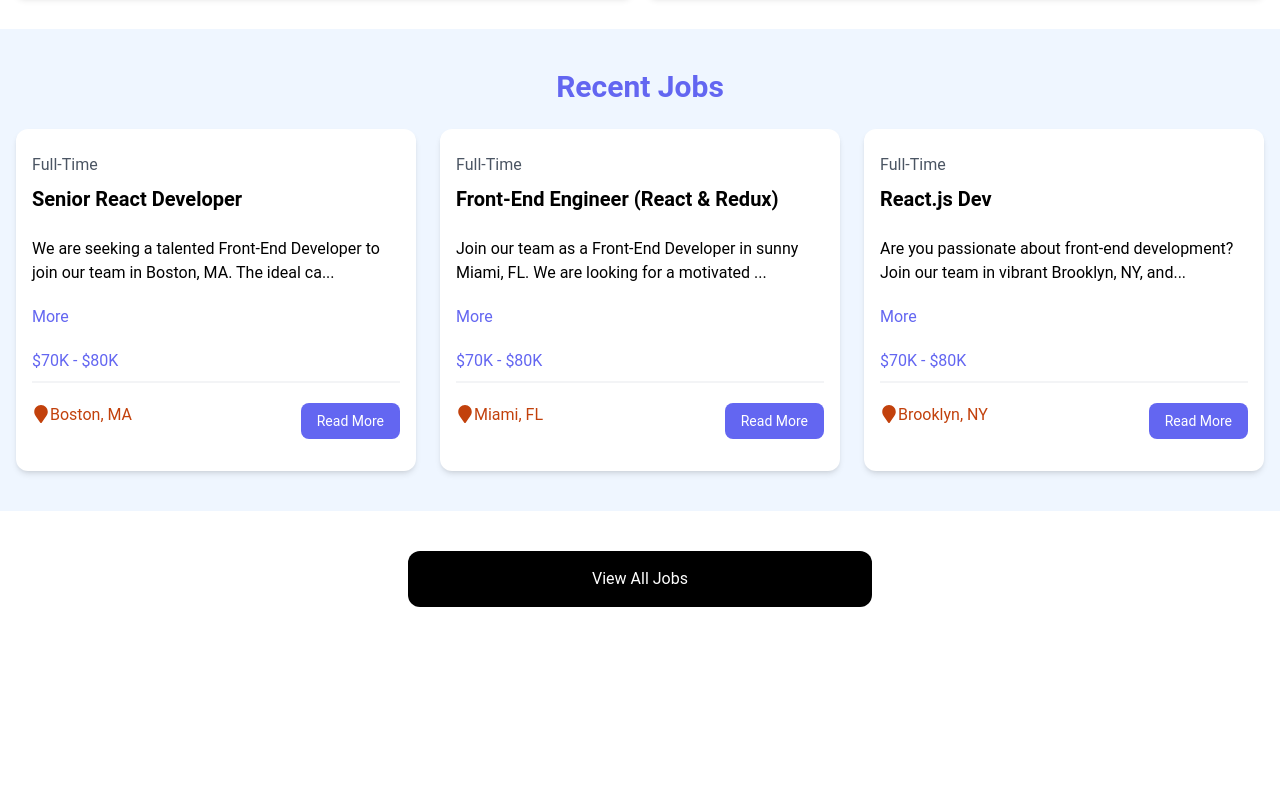
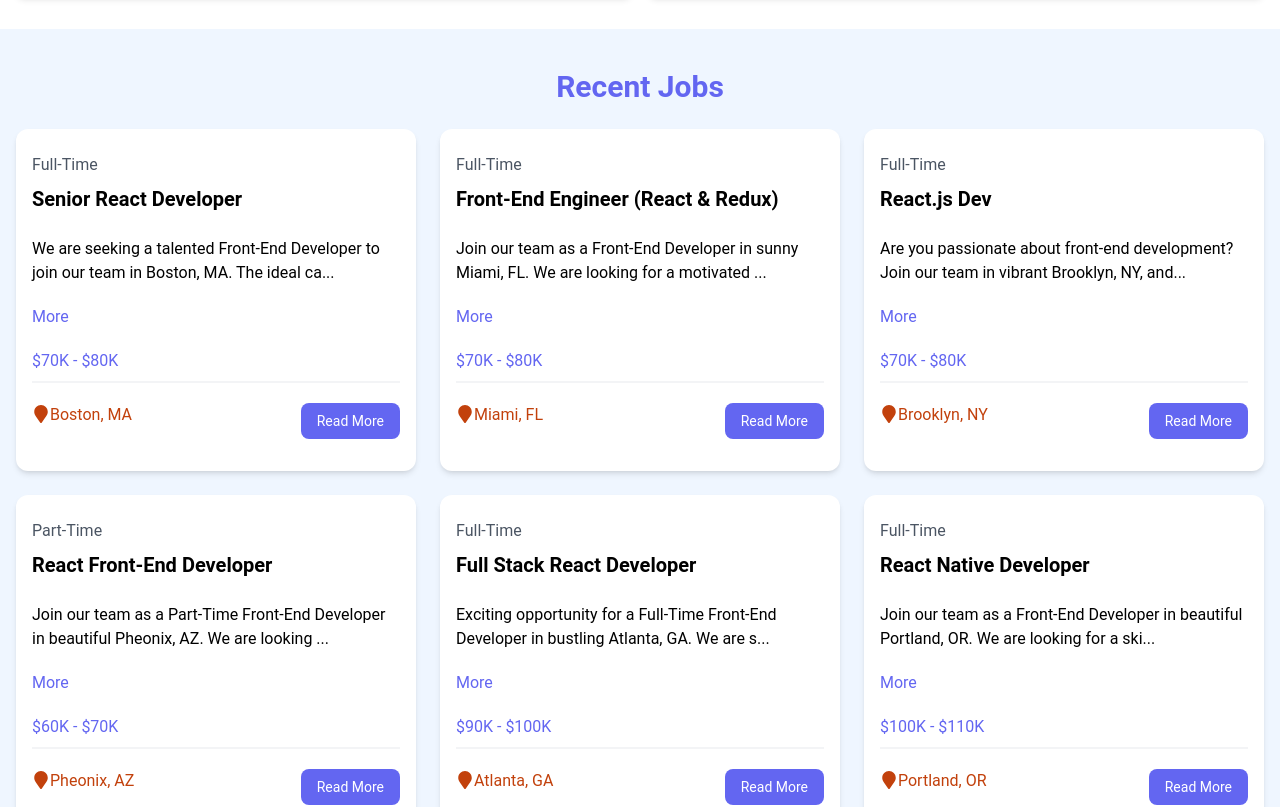
Before and after one commit to Suyoung225/ReactJob, a React (Vite) app: page / in a window 1280 px wide. Shown: the part 580-1387 px from the top of the page. Before the commit the page ends 1227 px from the top, so only its background shows below. Built offline with nearby package versions, Linux system fonts and the light colour scheme; data requests are answered from the project's data file.

Commit message:
Feat: fetch data from json server

```diff
--- a/package.json
+++ b/package.json
@@ -7,7 +7,8 @@
     "dev": "vite",
     "build": "vite build",
     "lint": "eslint .",
-    "preview": "vite preview"
+    "preview": "vite preview",
+    "server": "json-server --watch src/jobs.json --port 8000"
   },
   "dependencies": {
     "react": "^18.3.1",
@@ -26,6 +27,7 @@
     "eslint-plugin-react-hooks": "^5.0.0",
     "eslint-plugin-react-refresh": "^0.4.14",
     "globals": "^15.12.0",
+    "json-server": "^1.0.0-beta.3",
     "postcss": "^8.4.49",
     "tailwindcss": "^3.4.15",
     "vite": "^6.0.1"
--- a/src/components/JobListings.jsx
+++ b/src/components/JobListings.jsx
@@ -1,9 +1,26 @@
 import React from 'react'
-import jobs from '../jobs.json'
+import { useState, useEffect } from 'react';
 import JobListing from './JobListing'
 
-const JobListings = ({ isHome = false}) => {
-  const JobListings = isHome ? jobs.slice(0, 3) : jobs;
+const JobListings = ({ isHome = false }) => {
+  const [jobs, setJobs] = useState([]);
+  const [loading, setLoading] = useState(true);
+
+  useEffect(() => {
+    const fetchJobs = async () => {
+      try {
+        const res = await fetch('http://localhost:8000/jobs');
+        const data = await res.json();
+        setJobs(data);
+      } catch (error) {
+        console.log('Error fetching data', error);
+      } finally {
+        setLoading(false);
+      }
+    }
+
+    fetchJobs();
+  }, []) // Empty dependency array means it runs only once
 
   return (
     <section className="bg-blue-50 px-4 py-10">
@@ -12,11 +29,16 @@
           {isHome ? 'Recent Jobs' : 'Browse Jobs'}
         </h2>
         <div className="grid grid-cols-1 md:grid-cols-3 gap-6">
-          {
-            JobListings.map((job) => (
-              <JobListing key={job.id} job={job} />
-            ))
-          }
+          {loading ? (<h2>Loading...</h2>) : (
+            <>
+              {
+                jobs.map((job) => (
+                  <JobListing key={job.id} job={job} />
+                ))
+              }
+            </>
+          )}
+
         </div>
       </div>
     </section>
--- a/src/jobs.json
+++ b/src/jobs.json
@@ -1,4 +1,5 @@
-[
+{
+    "jobs": [
         {
             "id": "1",
             "title": "Senior React Developer",
@@ -84,3 +85,4 @@
             }
         }
     ]
+}
```
Also changed, not shown: 1 other file (tests, documents, lock files or other folders). Lines whose indentation alone changed are shown as unchanged.
